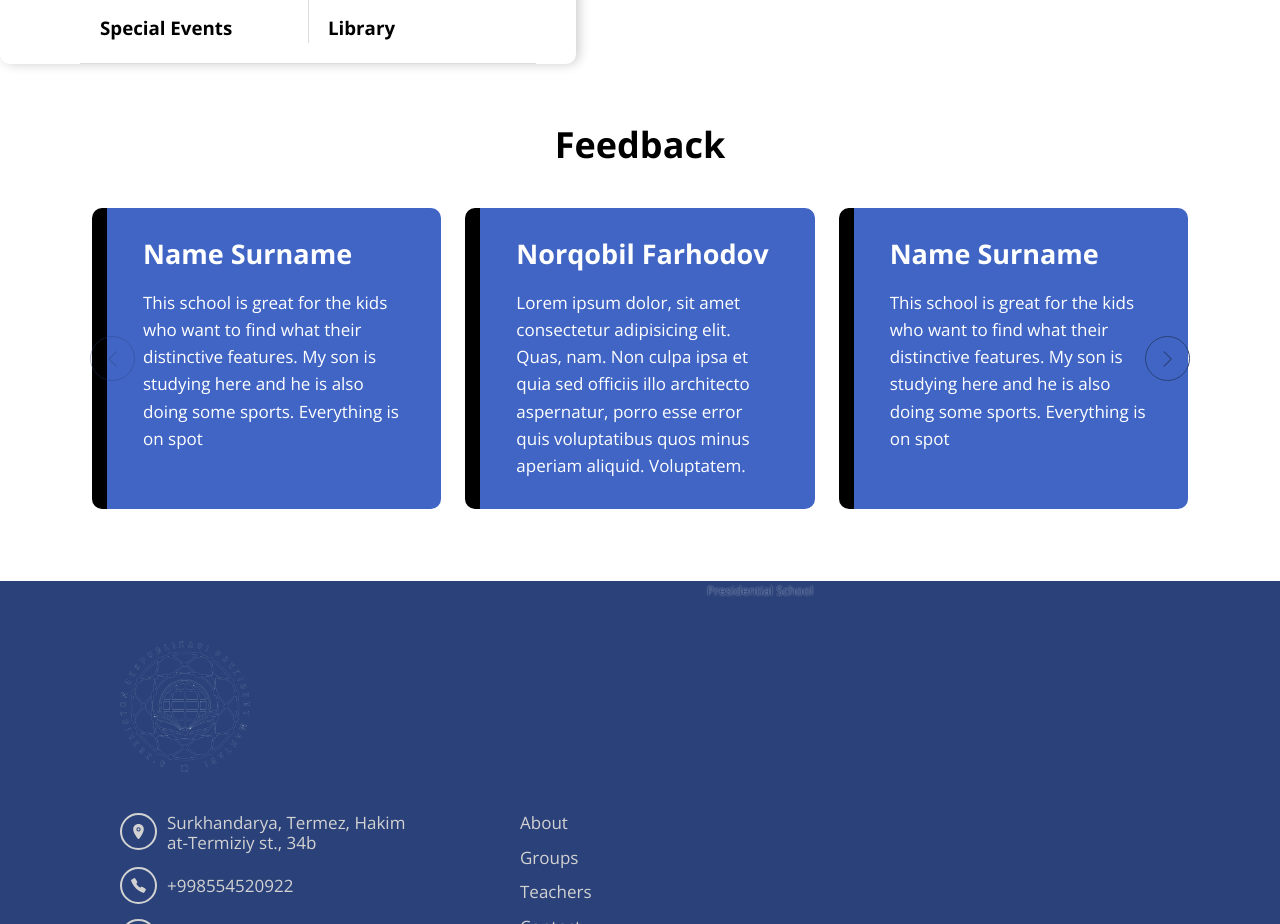
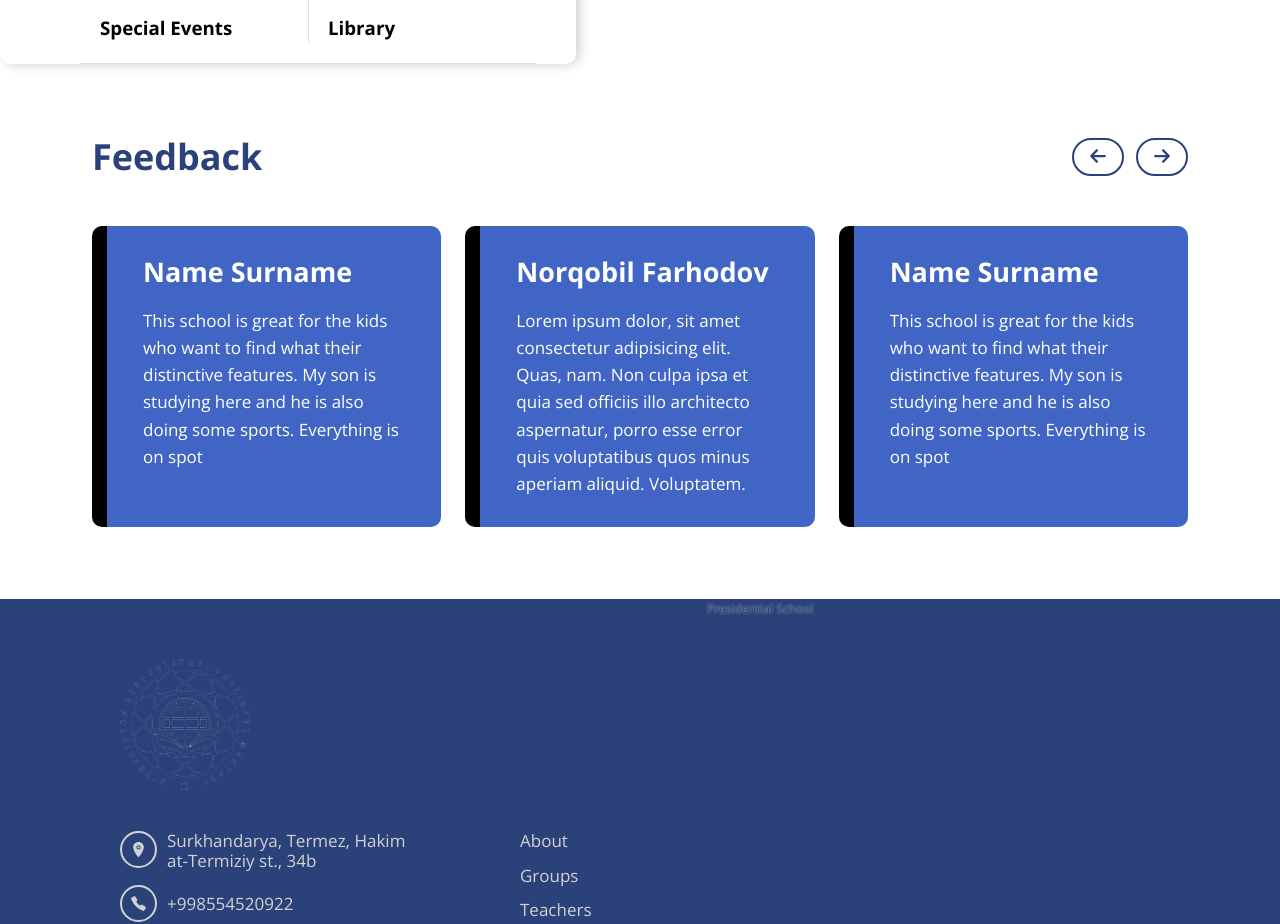
Before and after one commit to SavitarUzuhiko/ps_termez, a React (Vite) app: page / in a window 1280 px wide. Shown: the part 3080-4004 px from the top of the page. Built offline with nearby package versions, Linux system fonts and the light colour scheme; the HTML template or start-up script is replaced by a standard one.

Commit message:
Redesign feedback slider

```diff
--- a/src/components/Feedback.tsx
+++ b/src/components/Feedback.tsx
@@ -1,17 +1,48 @@
-import { Navigation, Pagination, Scrollbar, A11y } from "swiper/modules";
 import { Swiper, SwiperSlide } from "swiper/react";
 import "swiper/swiper-bundle.css";
 import feedbacks from "../data/feedbacks";
+import { FaArrowLeft, FaArrowRight } from "react-icons/fa6";
+import { useState } from "react";
+
+function MyCustomPrevButton({ swiper }: { swiper: any }) {
+  return (
+    <button
+      onClick={() => swiper?.slidePrev()}
+      className="feedbacks__button feedbacks__button--prev"
+    >
+      <FaArrowLeft />
+    </button>
+  );
+}
+
+function MyCustomNextButton({ swiper }: { swiper: any }) {
+  return (
+    <button
+      onClick={() => swiper?.slideNext()}
+      className="feedbacks__button feedbacks__button--next"
+    >
+      <FaArrowRight />
+    </button>
+  );
+}
 
 const Feedback = () => {
+  const [swiperInstance, setSwiperInstance] = useState<any>(null);
+
   return (
     <div className="container">
       <div className="feedbacks__wrapper">
-        <h2 className="feedbacks__title">Feedback</h2>
+        <div className="feedbacks__header">
+          <h2 className="feedbacks__title">Feedback</h2>
+          <div className="feedbacks__buttons">
+            <MyCustomPrevButton swiper={swiperInstance} />
+            <MyCustomNextButton swiper={swiperInstance} />
+          </div>
+        </div>
+
         <Swiper
-          modules={[Navigation, Pagination, Scrollbar, A11y]}
+          onSwiper={setSwiperInstance}
           slidesPerView={3}
-          navigation
           breakpoints={{
             0: {
               slidesPerView: 1,
@@ -24,8 +55,8 @@ const Feedback = () => {
             },
           }}
         >
-          {feedbacks.map((f) => (
-            <SwiperSlide>
+          {feedbacks.map((f, i) => (
+            <SwiperSlide key={f.name + i}>
               <div className="feedback__outer">
                 <article className="feedback">
                   <h3 className="feedback__title">{f.name}</h3>
--- a/src/sass/_feedback.scss
+++ b/src/sass/_feedback.scss
@@ -1,12 +1,34 @@
 @use "./mixins";
 
-.feedbacks__wrapper {
-  margin-bottom: 60px;
-}
-.feedbacks__title {
-  font-size: 36px;
-  text-align: center;
-  margin-bottom: 30px;
+.feedbacks {
+  &__header {
+    @include mixins.flex();
+    margin-bottom: 24px;
+    padding: 12px;
+  }
+  &__wrapper {
+    margin-bottom: 60px;
+    position: relative;
+  }
+  &__title {
+    font-size: 36px;
+    text-align: center;
+    color: var(--color-primary);
+  }
+  &__buttons {
+    display: flex;
+    align-items: center;
+    column-gap: 12px;
+  }
+  &__button {
+    cursor: pointer;
+    background-color: transparent;
+    border: 2px solid var(--color-primary);
+    color: var(--color-primary);
+    padding: 7px 15px 5px;
+    border-radius: 25px;
+    font-size: 18px;
+  }
 }
 .feedback {
   border-left: 15px solid black;
```
